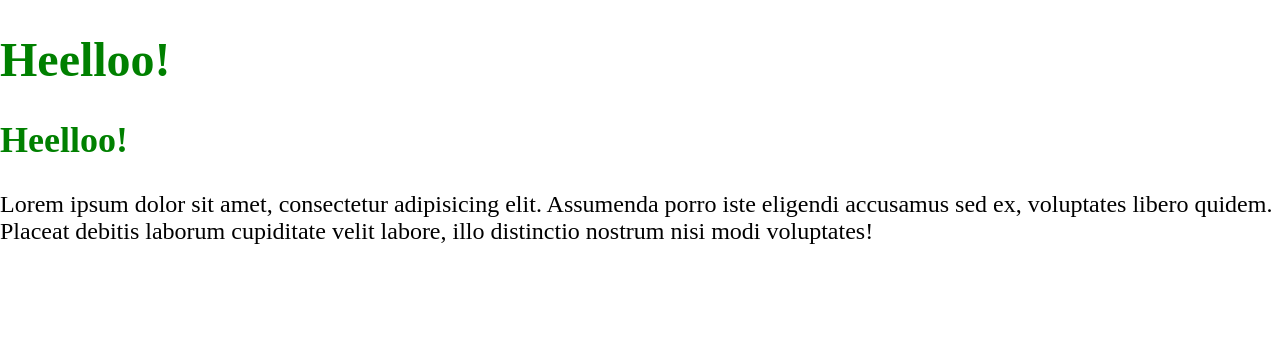
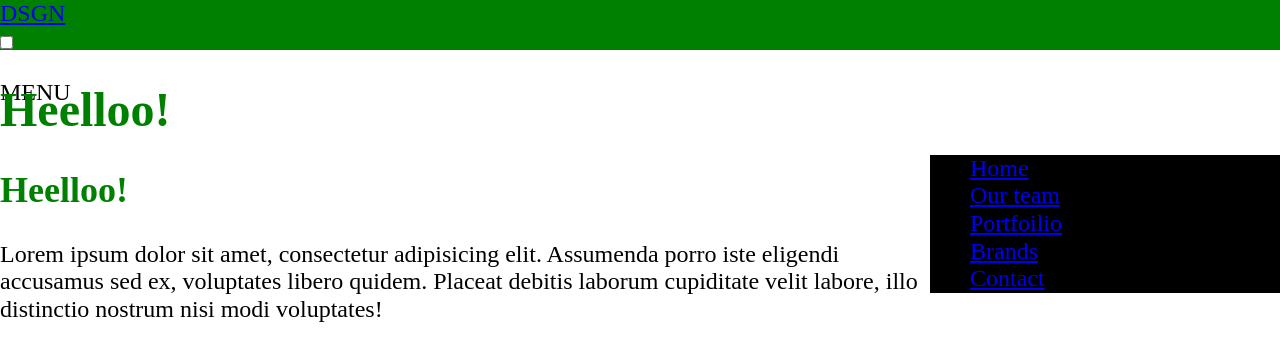
Before and after one commit to LukaszMusial/WWDC-20-Home-Creative, a website: page src/index.html in a window 1280 px wide. Drawn offline with Linux system fonts and the light colour scheme.

Commit message:
Navigation

```diff
--- a/src/index.html
+++ b/src/index.html
@@ -14,6 +14,23 @@
         <!-- endbuild -->
     </head>
     <body>
+        <section class="navigation">
+            <div class="navigation_logo">
+                <a class="logo" href="#home">DSGN</a>
+            </div>
+            <input class="menu-btn" type="checkbox" id="menu-btn" />
+            <label class="menu-icon" for="menu-btn"><span class="navicon"><p>MENU</p></span></label>
+            <nav>
+                <ul class="list-menu">
+                    <li><a href="#home">Home</a></li>
+                    <li><a href="#our-team">Our team</a></li>
+                    <li><a href="#portfolio">Portfoilio</a></li>
+                    <li><a href="#brands">Brands</a></li>
+                    <li><a href="#contact">Contact</a></li>
+                </ul>
+            </nav>
+        </section>
+
     	<h1>Heelloo!</h1>
         <h2>Heelloo!</h2>
     	<p>Lorem ipsum dolor sit amet, consectetur adipisicing elit. Assumenda porro iste eligendi accusamus sed ex, voluptates libero quidem. Placeat debitis laborum cupiditate velit labore, illo distinctio nostrum nisi modi voluptates!</p>
--- a/src/scss/style.scss
+++ b/src/scss/style.scss
@@ -20,3 +20,29 @@ body {
 		// font-size: 24px;
 	}
 }
+
+
+.navigation	{
+	height: 50px;
+	background-color: green;
+}
+
+.navigation-logo	{
+	width: 250px;
+	background-color: black;
+	float: left;
+
+}
+nav {
+	float: right;
+	overflow: hidden;
+}
+nav ul {
+	background-color: black;
+	list-style: none;
+	display: inline-block;
+	width: 350px;
+	li {
+		text-decoration: none;
+	}
+}
```
Also changed, not shown: info.txt (+11 -1 lines), src/css/style.css.
